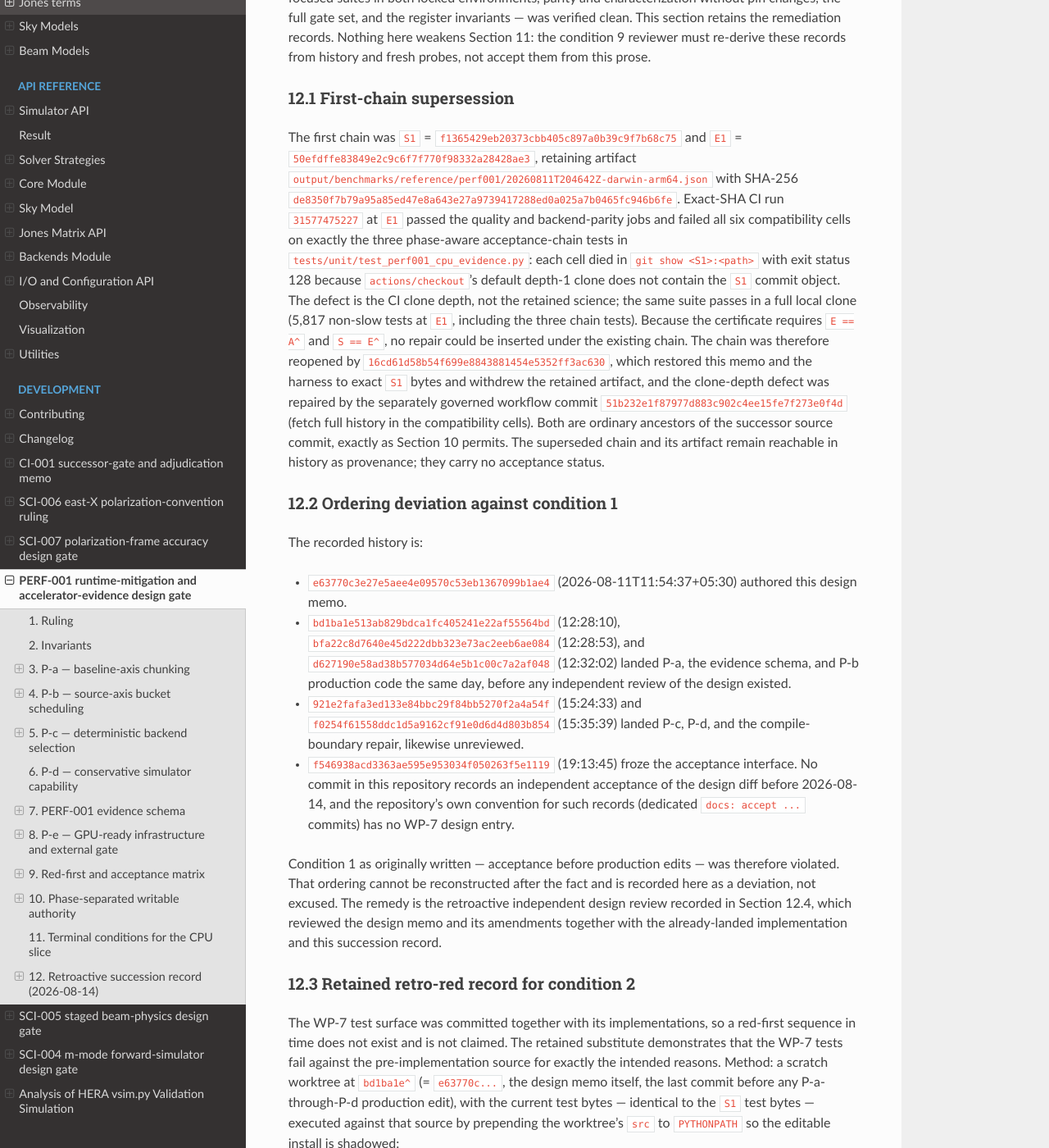
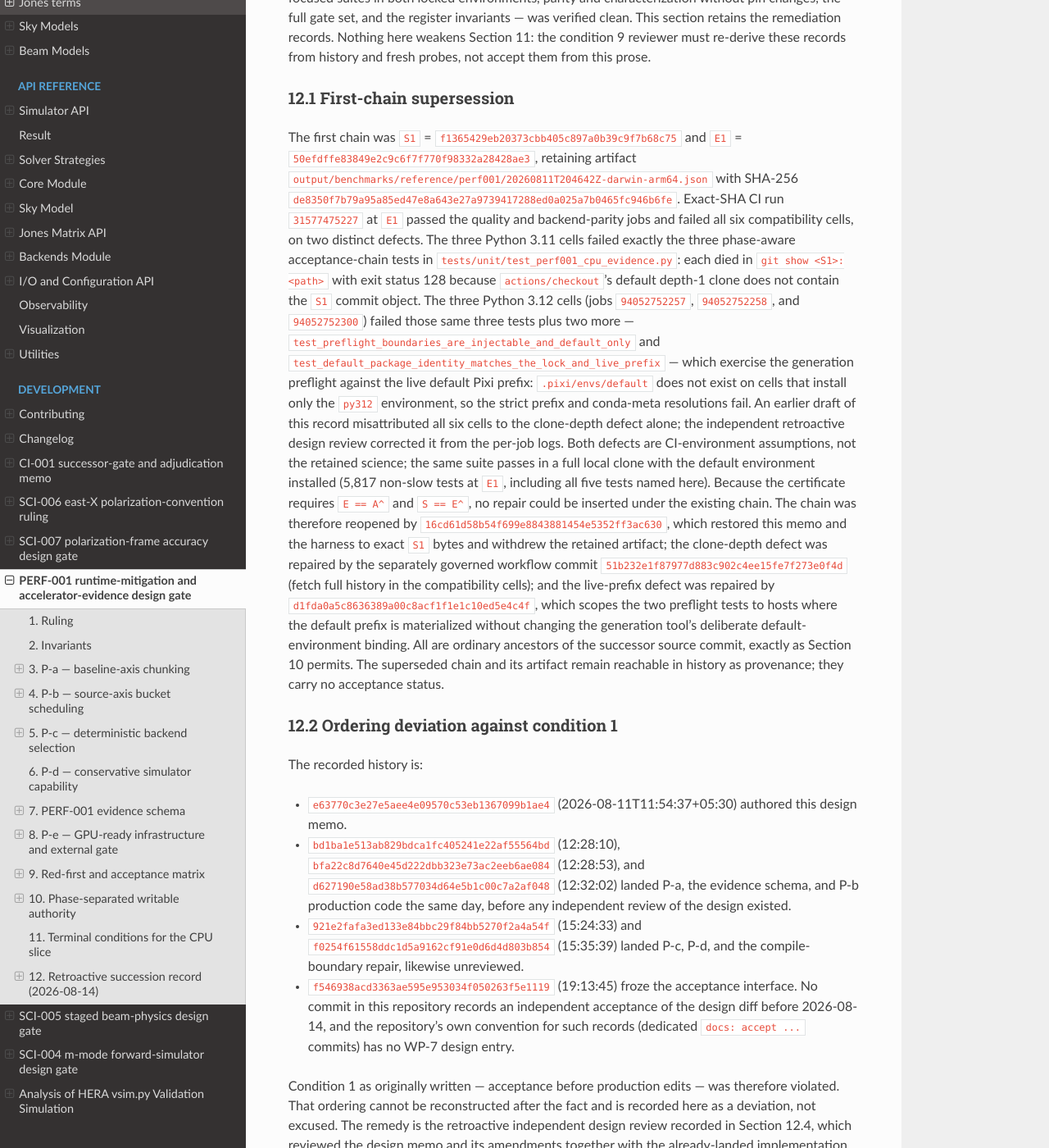
Before and after one commit to RRI-interferometry/RRIVis, a Sphinx documentation site: the page built from docs/development/perf001_runtime_mitigations.md, in a window 1280 px wide and 1400 px high, scrolled down 20287 px. Shown: the whole window at 82% size. Built offline with Sphinx 7.4.7 and the Read the Docs theme 3.1.0, drawn with Linux system fonts in a browser that asks for light colours.

Commit message:
docs(perf): correct the first-chain CI failure record
The independent retroactive design review found Section 12.1 overstated:
run 31577475227's three Python 3.12 cells failed five tests, not three.
Beyond the shallow-clone git-show failures, two preflight tests bind to
the live default Pixi prefix, which cells installing only the py312
environment never materialize. The record now names both defects, the
per-job evidence, and the test-scoping remediation d1fda0a alongside the
fetch-depth remediation, and notes the correction's provenance.

```diff
--- a/docs/development/perf001_runtime_mitigations.md
+++ b/docs/development/perf001_runtime_mitigations.md
@@ -998,22 +998,37 @@ The first chain was `S1` =
 with SHA-256
 `de8350f7b79a95a85ed47e8a643e27a9739417288ed0a025a7b0465fc946b6fe`.
 Exact-SHA CI run `31577475227` at `E1` passed the quality and backend-parity
-jobs and failed all six compatibility cells on exactly the three phase-aware
+jobs and failed all six compatibility cells, on two distinct defects. The
+three Python 3.11 cells failed exactly the three phase-aware
 acceptance-chain tests in `tests/unit/test_perf001_cpu_evidence.py`: each
-cell died in `git show <S1>:<path>` with exit status 128 because
+died in `git show <S1>:<path>` with exit status 128 because
 `actions/checkout`'s default depth-1 clone does not contain the `S1` commit
-object. The defect is the CI clone depth, not the retained science; the same
-suite passes in a full local clone (5,817 non-slow tests at `E1`, including
-the three chain tests). Because the certificate requires `E == A^` and
+object. The three Python 3.12 cells (jobs `94052752257`, `94052752258`, and
+`94052752300`) failed those same three tests plus two more —
+`test_preflight_boundaries_are_injectable_and_default_only` and
+`test_default_package_identity_matches_the_lock_and_live_prefix` — which
+exercise the generation preflight against the live default Pixi prefix:
+`.pixi/envs/default` does not exist on cells that install only the `py312`
+environment, so the strict prefix and conda-meta resolutions fail. An
+earlier draft of this record misattributed all six cells to the clone-depth
+defect alone; the independent retroactive design review corrected it from
+the per-job logs. Both defects are CI-environment assumptions, not the
+retained science; the same suite passes in a full local clone with the
+default environment installed (5,817 non-slow tests at `E1`, including all
+five tests named here). Because the certificate requires `E == A^` and
 `S == E^`, no repair could be inserted under the existing chain. The chain
 was therefore reopened by
 `16cd61d58b54f699e8843881454e5352ff3ac630`, which restored this memo and the
-harness to exact `S1` bytes and withdrew the retained artifact, and the
+harness to exact `S1` bytes and withdrew the retained artifact; the
 clone-depth defect was repaired by the separately governed workflow commit
 `51b232e1f87977d883c902c4ee15fe7f273e0f4d` (fetch full history in the
-compatibility cells). Both are ordinary ancestors of the successor source
-commit, exactly as Section 10 permits. The superseded chain and its artifact
-remain reachable in history as provenance; they carry no acceptance status.
+compatibility cells); and the live-prefix defect was repaired by
+`d1fda0a5c8636389a00c8acf1f1e1c10ed5e4c4f`, which scopes the two preflight
+tests to hosts where the default prefix is materialized without changing
+the generation tool's deliberate default-environment binding. All are
+ordinary ancestors of the successor source commit, exactly as Section 10
+permits. The superseded chain and its artifact remain reachable in history
+as provenance; they carry no acceptance status.
 
 ### 12.2 Ordering deviation against condition 1
 
```
